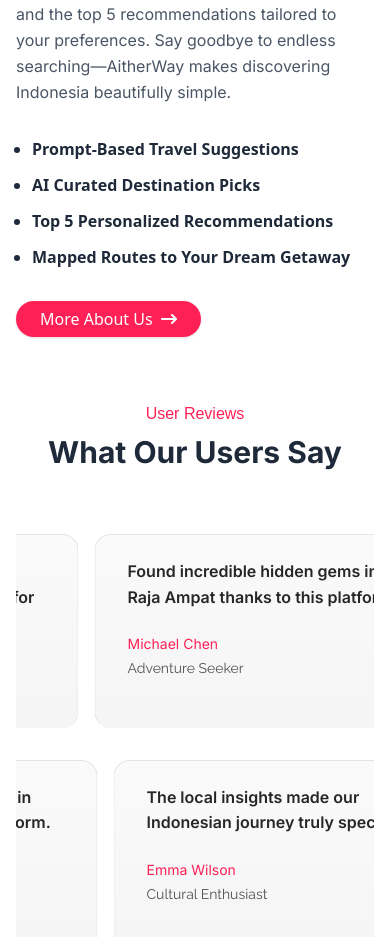
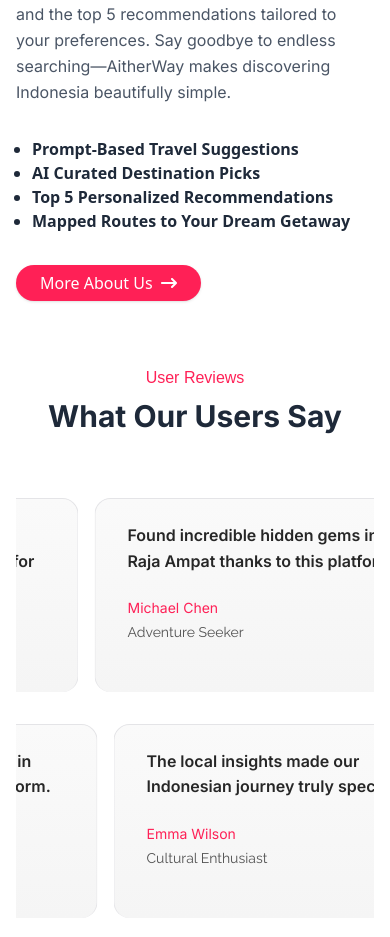
Before and after one commit to GwFirman/AitherWay, a Next.js app: page / in a window 390 px wide. Shown: the part 2400-3337 px from the top of the page. Built offline with nearby package versions, Linux system fonts and the light colour scheme; a web font is replaced by a local one.

Commit message:
fix: add swiperjs, supabase

```diff
--- a/package.json
+++ b/package.json
@@ -17,7 +17,7 @@
 		"@radix-ui/react-alert-dialog": "^1.1.13",
 		"@radix-ui/react-aspect-ratio": "^1.1.6",
 		"@radix-ui/react-avatar": "^1.1.9",
-		"@radix-ui/react-checkbox": "^1.3.1",
+		"@radix-ui/react-checkbox": "^1.3.2",
 		"@radix-ui/react-collapsible": "^1.1.10",
 		"@radix-ui/react-context-menu": "^2.2.14",
 		"@radix-ui/react-dialog": "^1.1.13",
@@ -35,6 +35,7 @@
 		"@radix-ui/react-toggle": "^1.1.8",
 		"@radix-ui/react-toggle-group": "^1.1.9",
 		"@radix-ui/react-tooltip": "^1.2.6",
+		"@supabase/supabase-js": "^2.49.9",
 		"@tabler/icons-react": "^3.33.0",
 		"axios": "^1.9.0",
 		"class-variance-authority": "^0.7.1",
@@ -51,6 +52,7 @@
 		"react-dom": "^19.1.0",
 		"react-hook-form": "^7.56.4",
 		"react-icons": "^5.5.0",
+		"swiper": "^11.2.8",
 		"tailwind-merge": "^3.3.0",
 		"zod": "^3.24.4"
 	},
--- a/src/components/AboutUs.tsx
+++ b/src/components/AboutUs.tsx
@@ -65,6 +65,7 @@
     <section id="about-us" className="py-8 container mx-auto px-4">
       <div className="max-w-7xl mx-auto">
         <div className="flex flex-col lg:flex-row gap-8 lg:gap-12">
+
           {/* Left */}
           <motion.div
             className="w-full lg:w-2/5 lg:flex justify-center items-center hidden"
@@ -137,7 +138,7 @@
 
             {/* List */}
             <motion.ul
-              className="mt-8 lg:mt-4 pl-4 grid grid-cols-1 sm:grid-cols-2 gap-3 sm:gap-4 text-base sm:text-lg lg:text-xl text-gray-800 list-disc font-semibold"
+              className="mt-8 lg:mt-4 pl-4 grid grid-cols-1 sm:grid-cols-2 sm:gap-3 md:gap-4 lg:gap-6 text-base sm:text-lg lg:text-xl text-gray-800 list-disc font-semibold"
               variants={variants}
               transition={{ delay: 0.6 }}
             >
--- a/src/components/pages/LoginPage.tsx
+++ b/src/components/pages/LoginPage.tsx
@@ -1,14 +1,11 @@
-"use strict"
+"use client";
 
-import React from 'react';
+import Login from "@/components/Login"
 
-
-const LoginPage = () => {
-    return (
-        <div>
-            <p>ini halaman login</p>
-        </div>
-    )
+export default function LoginPage() {
+  return (
+    <>
+      <Login />
+    </>
+  );
 };
-
-export default LoginPage;
```
Also changed, not shown: 1 other file (tests, documents, lock files or other folders).
